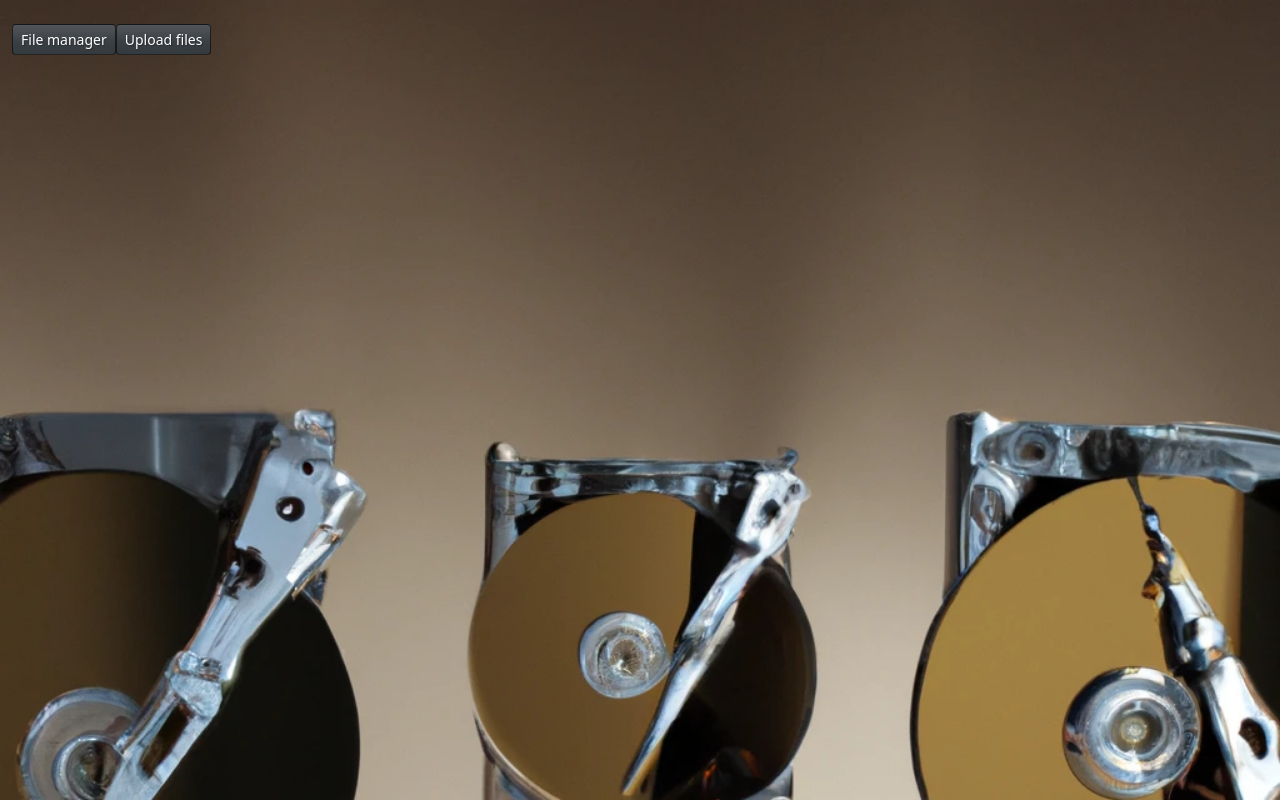
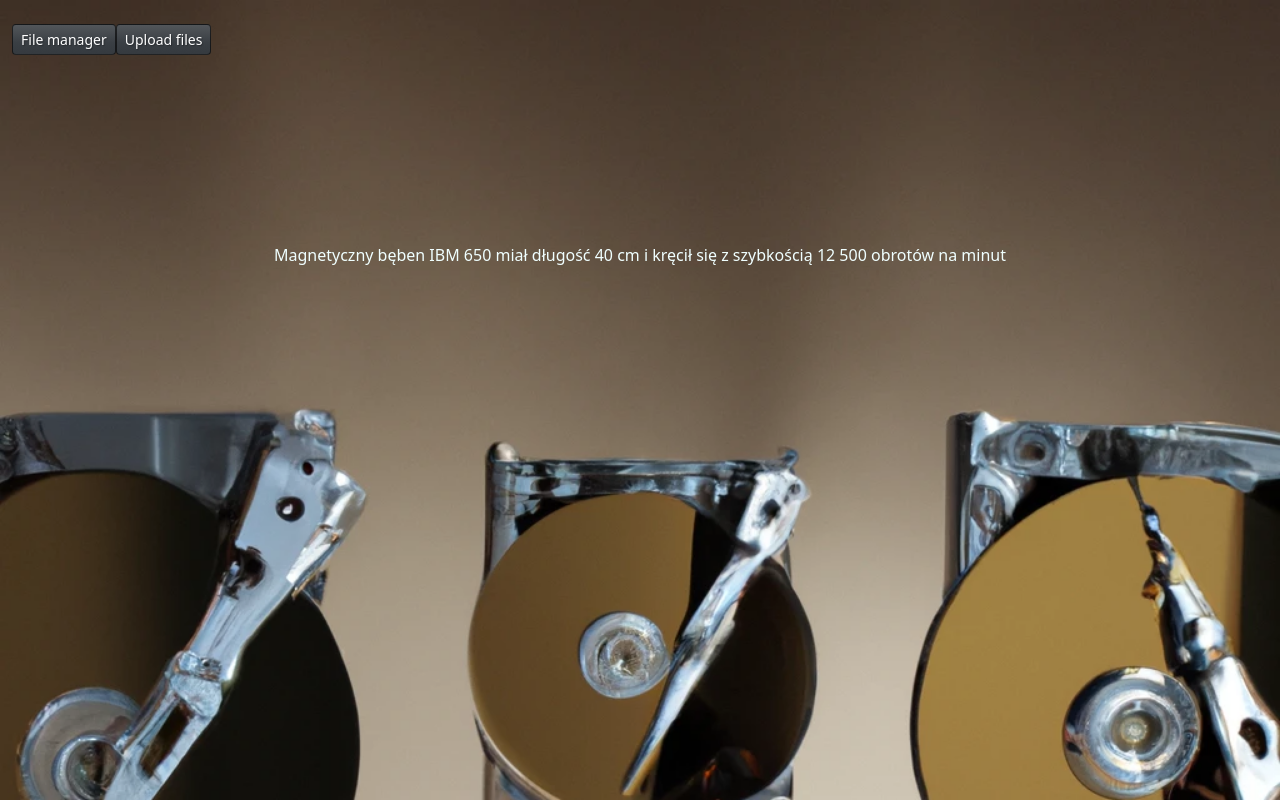
Before and after one commit to arekbor/File-manager-client, a React (Create React App) app: page / in a window 1280 px wide. Built offline with nearby package versions, Linux system fonts and the light colour scheme; no server answers.

Commit message:
add text animation on Home page

```diff
--- a/package.json
+++ b/package.json
@@ -30,6 +30,7 @@
     "react-scripts": "^5.0.1",
     "react-spring": "^9.7.1",
     "react-syntax-highlighter": "^15.5.0",
+    "react-type-animation": "^3.0.1",
     "react-video-players": "^0.1.11",
     "stream": "^0.0.2",
     "timers": "^0.1.1",
--- a/src/views/HomePage/HomePage.tsx
+++ b/src/views/HomePage/HomePage.tsx
@@ -1,6 +1,7 @@
-import { Button, Col, Container, Row } from "react-bootstrap";
+import { Button, Container, Row } from "react-bootstrap";
 import { LinkContainer } from "react-router-bootstrap";
 import Background from "../../components/Background";
+import { TypeAnimation } from "react-type-animation";
 
 const HomePage = () => {
   return (
@@ -14,6 +15,35 @@ const HomePage = () => {
           <LinkContainer to={`/upload`} className={"mt-4"}>
             <Button size="sm">Upload files</Button>
           </LinkContainer>
+
+          <TypeAnimation
+            sequence={[
+              "Magnetyczny bęben IBM 650 miał długość 40 cm i kręcił się z szybkością 12 500 obrotów na minutę. Dane zapisywano na 40 ścieżkach, a cały bęben miał pojemność 10 tys. znaków. W latach 50. systemy obliczeniowe ważyły nawet kilka ton. Sprzęt komputerowy ważył setki kilogramów, a dyski twarde rozmiarami odpowiadały lodówkom. Ich cena była wysoka. 1 bajt pamięci dyskowej kosztował 1 dolara, czyli za system dyskowy o pojemności 1 TB zapłacilibyśmy wtedy setki miliardów dolarów.", // Types 'One'
+              1000,
+              "Pamięci Solid-State Storage (z układami NAND/flash) robią dzisiaj prawdziwą karierę i są instalowane w wielu przenośnych urządzeniach. Widoczne poniżej pamięci Pico (technologia NAND/flash), produkowane przez firmę SuperTalent, mają pojemności 8 GB. Produkowane obecnie pamięci NAND/flash wielkości gumy do żucia, mają pojemność 256 GB.", // Deletes 'One' and types 'Two'
+              1000,
+              "Ciekawostką jest fakt, że pierwszy dysk twardy został wynaleziony przez IBM w 1956 roku. Nazywał się IBM 305 RAMAC (Random Access Method of Accounting and Control) i miał pojemność aż 5 megabajtów. Był to olbrzymi postęp w porównaniu do innych dostępnych wówczas nośników danych, takich jak taśmy magnetyczne i kartki perforowane.", // Types 'Three' without deleting 'Two'
+              1000,
+              "Od czasu wynalezienia IBM 305 RAMAC, dyski twarde przeszły niezwykłą ewolucję. Obecnie dyski twarde są znacznie mniejsze, bardziej wydajne i mają ogromne pojemności, sięgające terabajtów. Stanowią one podstawowy nośnik danych w większości komputerów i serwerów na całym świecie, umożliwiając przechowywanie i szybki dostęp do ogromnych ilości informacji.",
+              1000,
+              "Algorytm sortowania przez wstawianie jest skuteczny dla małych zbiorów danych. Polega on na wstawianiu kolejnych elementów w odpowiednie miejsce w posortowanej części zbioru. Jest on bardziej wydajny niż sortowanie bąbelkowe i ma złożoność czasową O(n^2) w najgorszym przypadku, ale dla częściowo posortowanych danych może być znacznie szybszy.",
+              1000,
+              "Chmura obliczeniowa, zwana także 'cloud computing', to model dostarczania usług komputerowych przez Internet. Zamiast korzystać z lokalnych zasobów, takich jak serwery i pamięć, dane i aplikacje są przechowywane i przetwarzane na zdalnych serwerach w chmurze. To pozwala użytkownikom na elastyczne korzystanie z zasobów w zależności od potrzeb, bez konieczności inwestowania w infrastrukturę IT.",
+            ]}
+            wrapper="div"
+            cursor={false}
+            repeat={Infinity}
+            style={{
+              color: "azure",
+              textAlign: "center",
+              fontSize: "1em",
+              display: "flex",
+              flexDirection: "column",
+              justifyContent: "center",
+              alignItems: "center",
+              height: "50%",
+            }}
+          />
         </Background>
       </Row>
     </Container>
```
Also changed, not shown: 1 other file (tests, documents, lock files or other folders).
